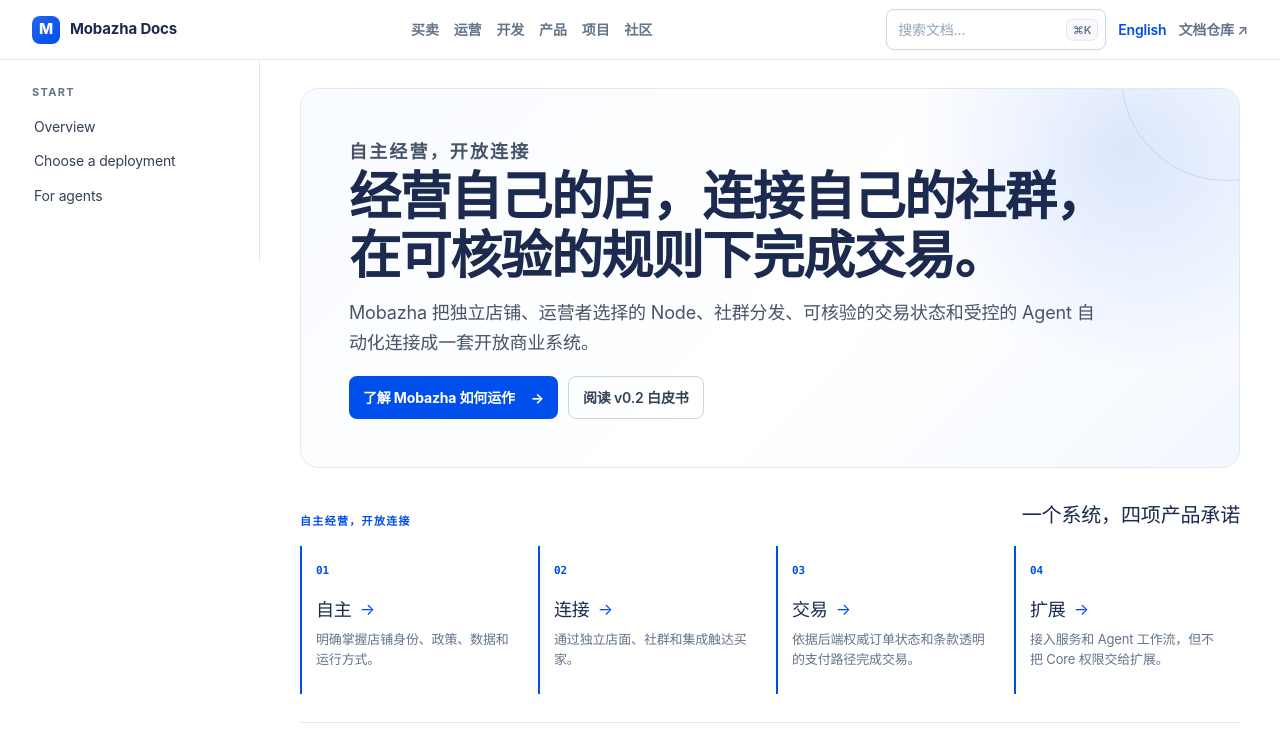
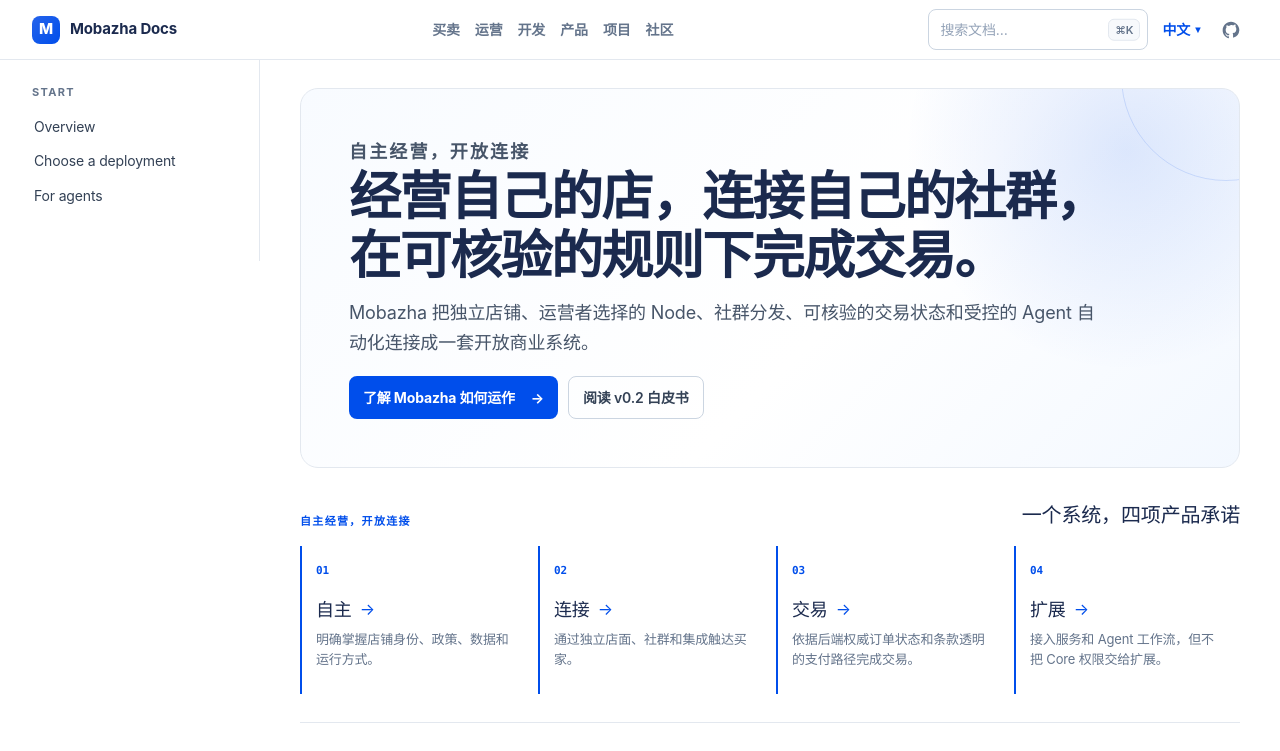
Before and after one commit to mobazha/mobazha-docs, a Next.js app: page /zh in a window 1280 px wide. Shown: the top 751 px of the page. Built offline with nearby package versions, Linux system fonts and the light colour scheme.

Commit message:
fix(docs): streamline header actions

```diff
--- a/app/components/DocsShell.tsx
+++ b/app/components/DocsShell.tsx
@@ -22,6 +22,9 @@
     ? translationPathFor(activeDoc) ?? (isChinese ? "/" : "/zh")
     : activePath === "/api-reference" ? "/zh/build/api"
     : isChinese ? "/" : "/zh";
+  const currentPath = activePath ?? (isChinese ? "/zh" : "/");
+  const englishPath = isChinese ? languagePath : currentPath;
+  const chinesePath = isChinese ? currentPath : languagePath;
   const primaryLinks = isChinese
     ? [["买卖", "/zh/buy"], ["运营", "/zh/self-host"], ["开发", "/zh/build"], ["产品", "/zh/project/product-map"], ["项目", "/zh/project"], ["社区", "/zh/support"]]
     : [["Buy & sell", "/buy"], ["Operate", "/self-host"], ["Build", "/build"], ["Product", "/project/product-map"], ["Project", "/project/release-scope"], ["Community", "/support"]];
@@ -49,18 +52,31 @@
         <span className="brand-mark">M</span>
         <span>Mobazha Docs</span>
       </Link>
-      <nav aria-label="Primary navigation">
+      <nav className="primary-nav" aria-label="Primary navigation">
         {primaryLinks.map(([label, href]) => (
           <Link aria-current={isPrimaryActive(href) ? "page" : undefined} href={href} key={href}>{label}</Link>
         ))}
       </nav>
       <div className="header-actions">
         <DocsSearch language={isChinese ? "zh-CN" : "en"} variant="header" />
-        <Link className="language-link" href={languagePath} hrefLang={isChinese ? "en" : "zh-CN"}>
-          {isChinese ? "English" : "中文"}
-        </Link>
-        <a className="github-link" href="https://github.com/mobazha/mobazha-docs">
-          {isChinese ? "文档仓库 ↗" : "Docs repo ↗"}
+        <details className="language-menu" suppressHydrationWarning>
+          <summary aria-label={isChinese ? "切换语言，当前为中文" : "Change language, currently English"}>
+            {isChinese ? "中文" : "English"}
+          </summary>
+          <div className="language-menu-options" aria-label={isChinese ? "语言" : "Language"} role="group">
+            <Link aria-current={!isChinese ? "page" : undefined} href={englishPath} hrefLang="en">English</Link>
+            <Link aria-current={isChinese ? "page" : undefined} href={chinesePath} hrefLang="zh-CN">简体中文</Link>
+          </div>
+        </details>
+        <a
+          aria-label={isChinese ? "在 GitHub 查看 Mobazha 文档" : "Mobazha Docs on GitHub"}
+          className="github-link"
+          href="https://github.com/mobazha/mobazha-docs"
+          title={isChinese ? "文档仓库" : "Docs repository"}
+        >
+          <svg aria-hidden="true" viewBox="0 0 24 24">
+            <path d="M12 2C6.48 2 2 6.58 2 12.23c0 4.52 2.87 8.35 6.84 9.7.5.1.68-.22.68-.49 0-.24-.01-1.04-.02-1.89-2.78.62-3.37-1.21-3.37-1.21-.45-1.18-1.11-1.49-1.11-1.49-.91-.64.07-.62.07-.62 1 .07 1.53 1.06 1.53 1.06.9 1.57 2.35 1.12 2.92.86.09-.66.35-1.12.64-1.38-2.22-.26-4.56-1.14-4.56-5.06 0-1.12.39-2.03 1.03-2.75-.1-.26-.45-1.3.1-2.71 0 0 .84-.28 2.75 1.05A9.4 9.4 0 0 1 12 6.1c.85 0 1.71.12 2.51.35 1.91-1.33 2.75-1.05 2.75-1.05.55 1.41.2 2.45.1 2.71.64.72 1.03 1.63 1.03 2.75 0 3.93-2.34 4.8-4.57 5.05.36.32.68.94.68 1.9 0 1.38-.01 2.49-.01 2.83 0 .27.18.6.69.49A10.25 10.25 0 0 0 22 12.23C22 6.58 17.52 2 12 2Z" />
+          </svg>
         </a>
       </div>
     </header>
--- a/app/globals.css
+++ b/app/globals.css
@@ -113,27 +113,29 @@
   width: 28px;
 }
 
-.site-header nav {
+.primary-nav {
   display: flex;
   gap: 15px;
   justify-content: center;
 }
 
-.site-header nav a,
+.primary-nav a,
 .github-link,
-.language-link {
+.language-menu summary,
+.language-menu-options a {
   color: var(--portal-muted);
   font-size: var(--text-small);
   font-weight: 600;
 }
 
-.site-header nav a:hover,
+.primary-nav a:hover,
 .github-link:hover,
-.language-link:hover {
-  color: var(--portal-accent);
-}
-
-.site-header nav a[aria-current="page"] {
+.language-menu summary:hover,
+.language-menu-options a:hover {
+  color: var(--portal-accent);
+}
+
+.primary-nav a[aria-current="page"] {
   color: var(--portal-ink);
 }
 
@@ -144,7 +146,77 @@
   justify-self: end;
 }
 
-.language-link { color: var(--portal-accent); }
+.language-menu {
+  position: relative;
+}
+
+.language-menu summary {
+  align-items: center;
+  color: var(--portal-accent);
+  cursor: pointer;
+  display: flex;
+  gap: 5px;
+  list-style: none;
+  padding: 8px 2px;
+  white-space: nowrap;
+}
+
+.language-menu summary::-webkit-details-marker { display: none; }
+
+.language-menu summary::after {
+  content: "▾";
+  font-size: 10px;
+  transform: rotate(0deg);
+  transition: transform 120ms ease;
+}
+
+.language-menu[open] summary::after { transform: rotate(180deg); }
+
+.language-menu-options {
+  background: var(--portal-bg);
+  border: 1px solid var(--portal-line);
+  border-radius: 10px;
+  box-shadow: 0 12px 30px rgb(15 23 42 / 14%);
+  display: grid;
+  gap: 2px;
+  min-width: 136px;
+  padding: 6px;
+  position: absolute;
+  right: 0;
+  top: calc(100% + 4px);
+  z-index: 50;
+}
+
+.language-menu-options a {
+  border-radius: 7px;
+  padding: 8px 10px;
+}
+
+.language-menu-options a:hover {
+  background: var(--portal-bg-subtle);
+}
+
+.language-menu-options a[aria-current="page"] {
+  background: var(--portal-accent-bg);
+  color: var(--portal-accent);
+}
+
+.github-link {
+  align-items: center;
+  border-radius: 8px;
+  display: inline-flex;
+  height: 34px;
+  justify-content: center;
+  width: 34px;
+}
+
+.github-link:hover { background: var(--portal-bg-subtle); }
+
+.github-link svg {
+  fill: currentColor;
+  height: 20px;
+  width: 20px;
+}
 
 .docs-layout {
   display: grid;
@@ -1453,7 +1525,7 @@
     grid-template-columns: 1fr auto;
   }
 
-  .site-header nav { display: none; }
+  .primary-nav { display: none; }
 
   .docs-layout {
     display: block;
```
Also changed, not shown: 1 other file (tests, documents, lock files or other folders).
